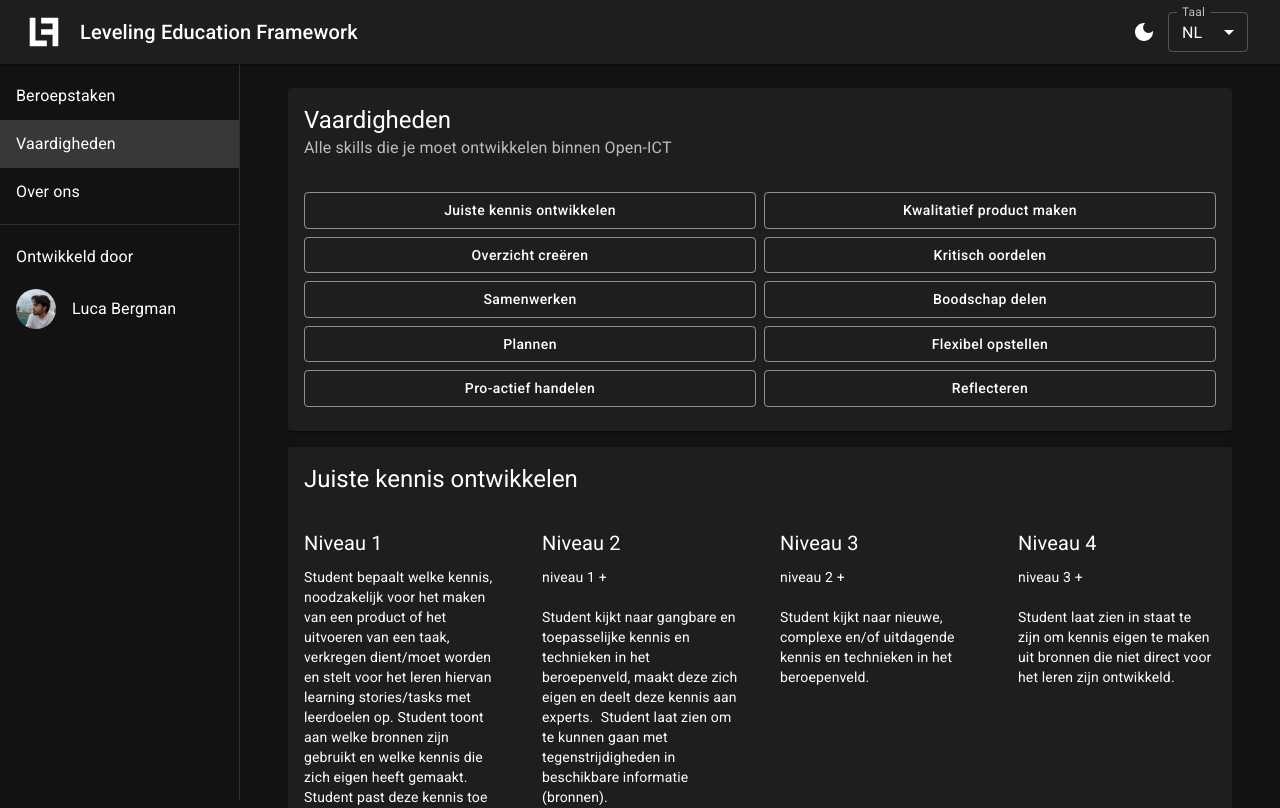
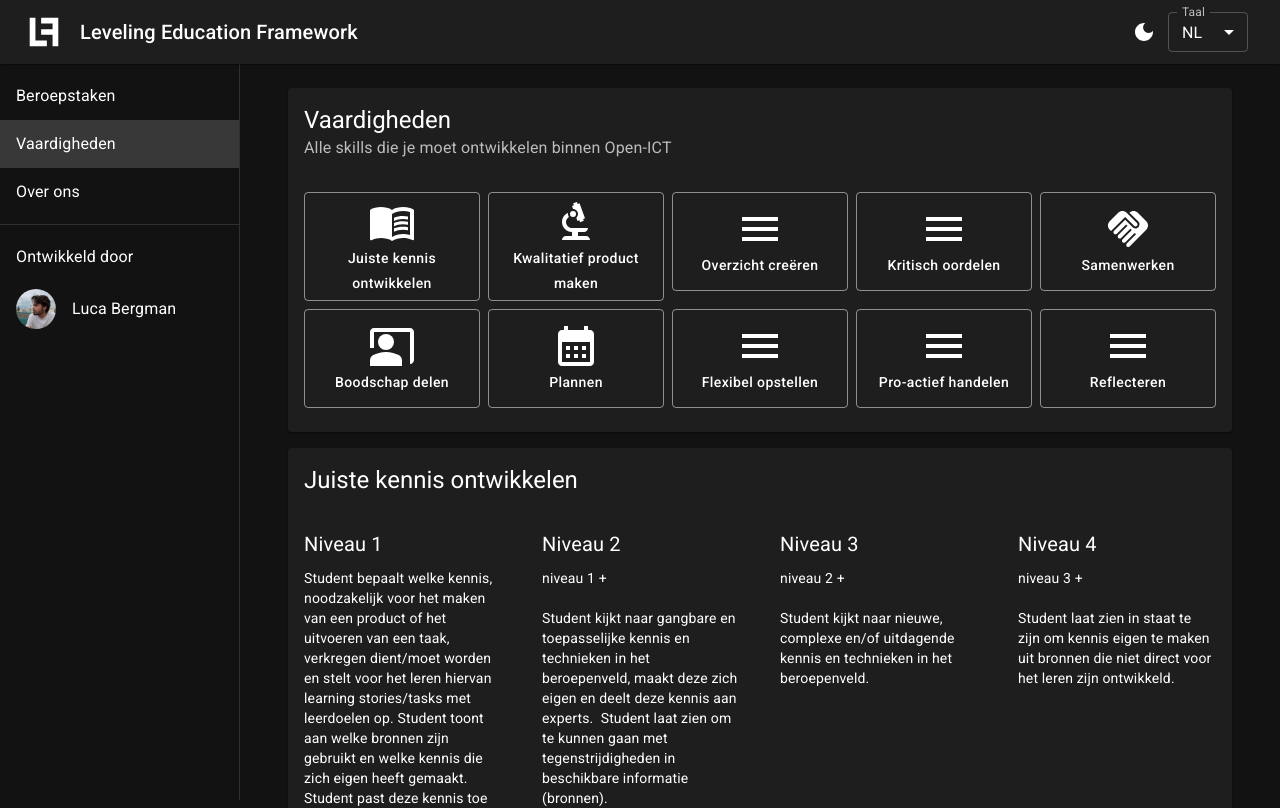
Before and after one commit to spark-156/leveling-education-framework, a Next.js app in the folder app/: page /vaardigheden in a window 1280 px wide. Shown: the top 808 px of the page. Built offline with nearby package versions, Linux system fonts and the light colour scheme.

Commit message:
Refactor icon vaardigheden

```diff
--- a/app/components/NavigationCardButton.tsx
+++ b/app/components/NavigationCardButton.tsx
@@ -1,7 +1,10 @@
-import { ReactNode } from "react";
+import React, { ReactNode } from "react";
 import { useRouter } from "next/router";
-import { Button, Grid, GridProps } from "@mui/material";
+import {Button, Grid, GridProps, useMediaQuery, useTheme} from "@mui/material";
 import Link from "next/link";
+import MenuIcon from "@mui/icons-material/Menu";
+import {fontSize} from "@mui/system";
+import {Biotech, CalendarMonth, CoPresent, Handshake, MenuBook} from "@mui/icons-material";
 
 export function NavigationCardButton({
   title,
@@ -15,6 +18,8 @@ export function NavigationCardButton({
   props?: GridProps;
 }) {
   const router = useRouter();
+  const theme = useTheme();
+  const isLarge = useMediaQuery(theme.breakpoints.up('lg'));
   let href;
   if (router.query[query_param_key] === query_param_value) {
     const { [query_param_key]: _, ...query } = router.query;
@@ -23,11 +28,48 @@ export function NavigationCardButton({
     href = { query: { ...router.query, [query_param_key]: query_param_value } };
   }
 
+  let icon;
+  switch(query_param_value) {
+    case "Juiste kennis ontwikkelen":
+      icon = (<MenuBook sx={{fontSize: 48}} />)
+      break;
+    case "Kwalitatief product maken":
+      icon = (<Biotech sx={{fontSize: 48}} />)
+      break;
+    case "Kwalitatief product maken":
+      icon = (<Biotech sx={{fontSize: 48}} />)
+      break;
+    case "Kwalitatief product maken":
+      icon = (<Biotech sx={{fontSize: 48}} />)
+      break;
+    case "Samenwerken":
+      icon = (<Handshake sx={{fontSize: 48}} />)
+      break;
+    case "Boodschap delen":
+      icon = (<CoPresent sx={{fontSize: 48}} />)
+      break;
+    case "Plannen":
+      icon = (<CalendarMonth sx={{fontSize: 48}} />)
+      break;
+    case "Kwalitatief product maken":
+      icon = (<Biotech sx={{fontSize: 48}} />)
+      break;
+    case "Kwalitatief product maken":
+      icon = (<Biotech sx={{fontSize: 48}} />)
+      break;
+    case "Kwalitatief product maken":
+      icon = (<Biotech sx={{fontSize: 48}} />)
+      break;
+    default:
+      icon = (<MenuIcon sx={{fontSize: 48}} />)
+      break;
+  }
+
   return (
     <Grid item {...props}>
       <Link href={href} style={{ width: "100%" }}>
         <Button
-          sx={{ textTransform: "none" }}
+          sx={ isLarge ? { textTransform: "none", flexDirection: "column", aspectRatio: "1.7777777777777777" } : { textTransform: "none"}}
           variant={
             query_param_value === router.query[query_param_key]
               ? "contained"
@@ -35,6 +77,11 @@ export function NavigationCardButton({
           }
           fullWidth
         >
+          { isLarge
+              ? icon
+              : null
+          }
+
           {title}
         </Button>
       </Link>
--- a/app/pages/vaardigheden.tsx
+++ b/app/pages/vaardigheden.tsx
@@ -65,6 +65,7 @@ export default function Vaardigheden({
                 title={<FormattedMessage id={skill} />}
                 query_param_key="vaardigheid"
                 query_param_value={skill}
+                props={{ xs: 12, lg: 2.4 }}
               />
             ))}
           </NavigationCard>
```
